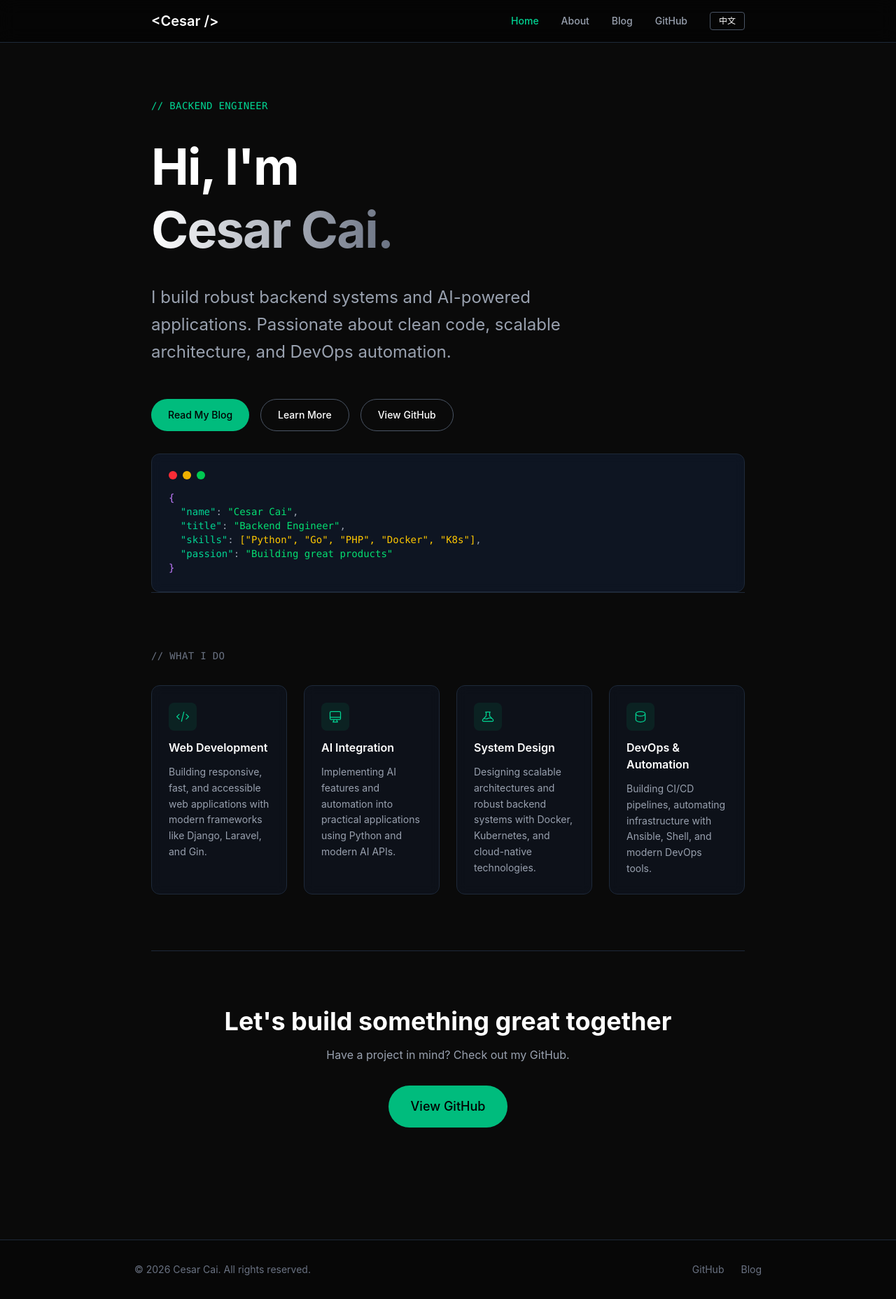
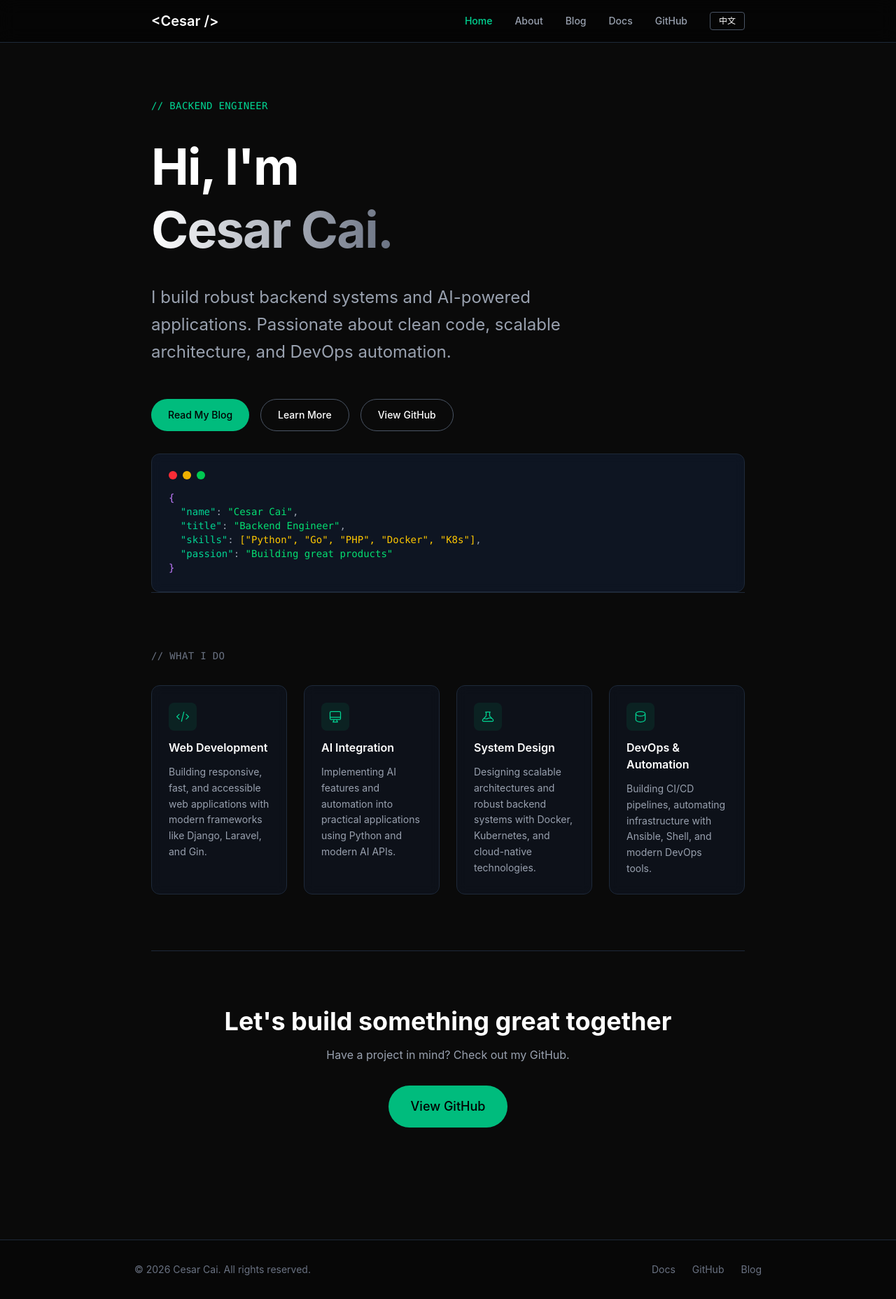
Before and after one commit to caijinhai/personal-website, a SvelteKit app: page / in a window 1280 px wide. Shown: the whole page at 70% size. Built offline with nearby package versions, Linux system fonts and the light colour scheme; no server answers.

Commit message:
feat: add Docs nav link to hots.cesarcai.com in header and footer (main branch)

```diff
--- a/src/routes/(marketing)/+layout.svelte
+++ b/src/routes/(marketing)/+layout.svelte
@@ -12,6 +12,7 @@
             home: 'Home',
             about: 'About',
             blog: 'Blog',
+            docs: 'Docs',
             github: 'GitHub',
             switchLang: '中文'
         },
@@ -19,6 +20,7 @@
             home: '首页',
             about: '关于',
             blog: '博客',
+            docs: '文档',
             github: 'GitHub',
             switchLang: 'EN'
         }
@@ -45,6 +47,9 @@
                 <a href="/blog" class={`text-sm font-medium transition-colors ${isActive('/blog') ? 'text-emerald-400' : 'text-gray-400 hover:text-white'}`}>
                     {langText.blog}
                 </a>
+                <a href="https://hots.cesarcai.com" target="_blank" rel="noopener" class="text-sm font-medium text-gray-400 hover:text-white transition-colors">
+                    {langText.docs}
+                </a>
                 <a href="https://github.com/caijinhai" target="_blank" rel="noopener" class="text-sm font-medium text-gray-400 hover:text-white transition-colors">
                     {langText.github}
                 </a>
@@ -70,6 +75,7 @@
         <div class="max-w-4xl mx-auto flex flex-col sm:flex-row items-center justify-between gap-4 text-sm text-gray-500">
             <p>© 2026 Cesar Cai. All rights reserved.</p>
             <div class="flex gap-6">
+                <a href="https://hots.cesarcai.com" target="_blank" rel="noopener" class="hover:text-emerald-400 transition-colors">Docs</a>
                 <a href="https://github.com/caijinhai" target="_blank" rel="noopener" class="hover:text-emerald-400 transition-colors">GitHub</a>
                 <a href="/blog" class="hover:text-emerald-400 transition-colors">Blog</a>
             </div>
```
